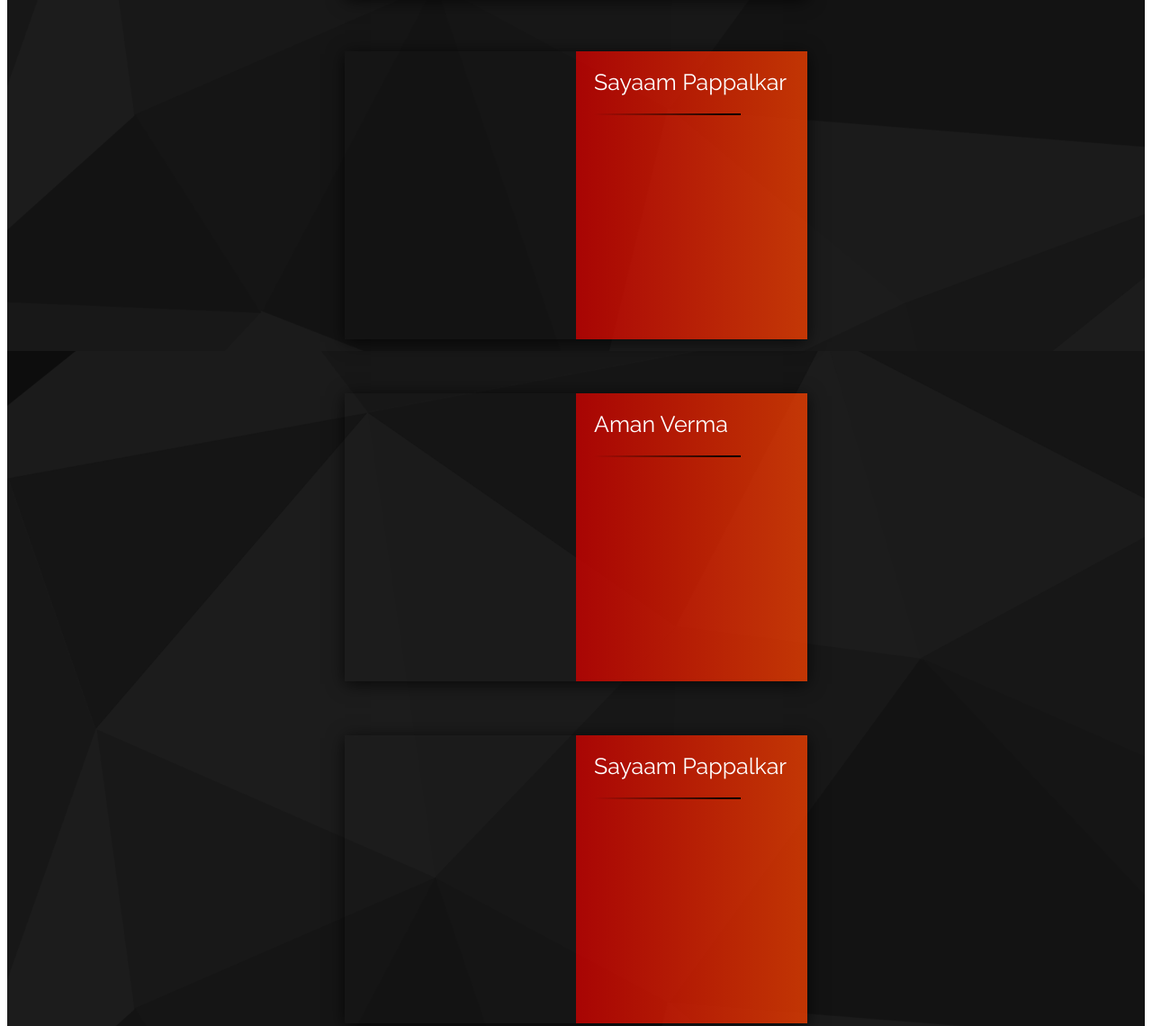
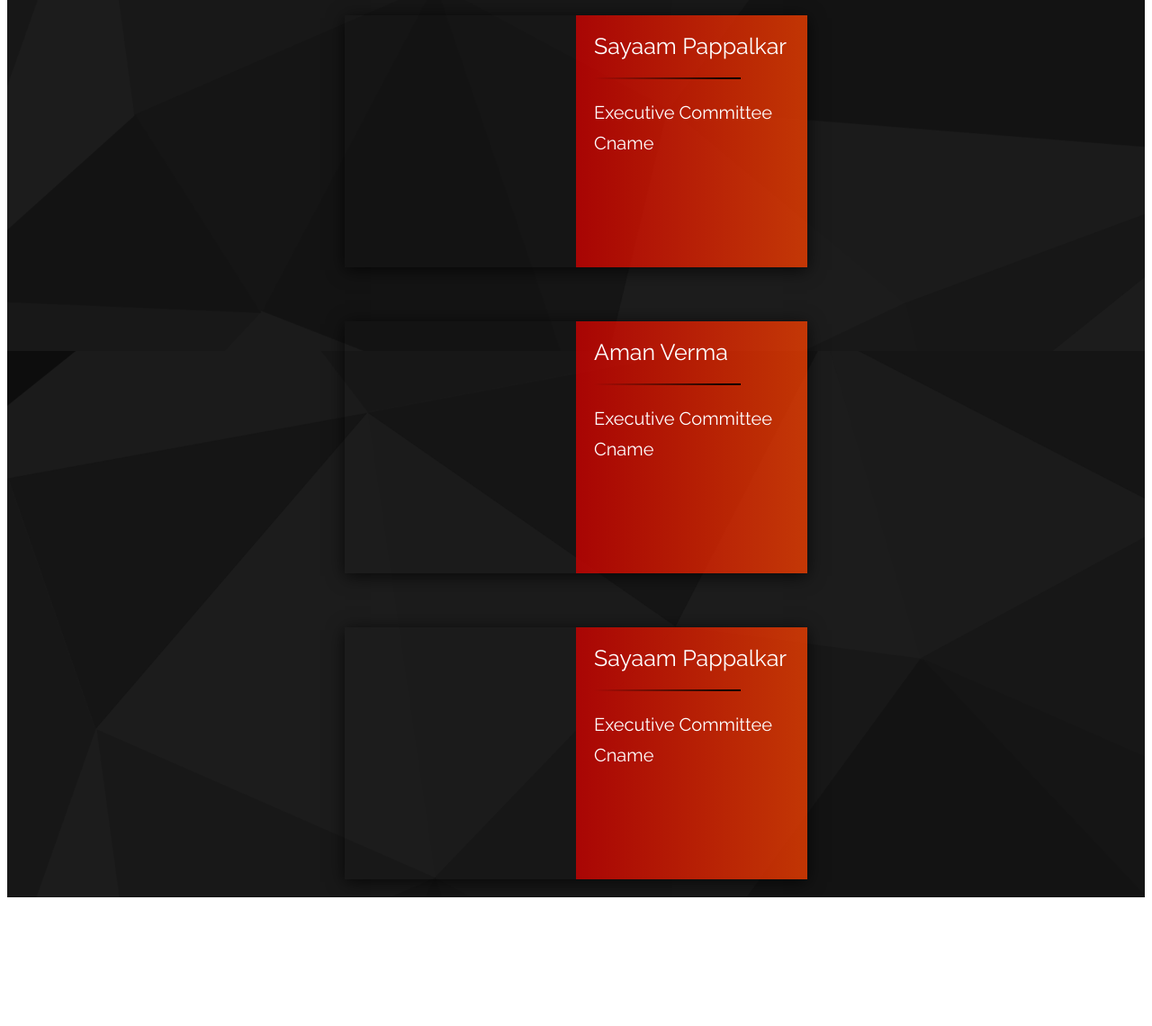
Before and after one commit to kryptonian41/Abhivarta, a website: page pages/teampage.html in a window 1280 px wide. Shown: the part 611-1751 px from the top of the page at 90% size. After the commit the page ends 1608 px from the top, so only its background shows below. Drawn offline with Linux system fonts and the light colour scheme.

Commit message:
improved code

```diff
--- a/pages/teampage.html
+++ b/pages/teampage.html
@@ -45,6 +45,10 @@
           <div class="flex-column__card--content">
             <h1>Sayaam Pappalkar</h1>
             <div class="line"></div>
+            <p>
+              Executive Committee
+              Cname
+            </p>
           </div>
         </div>
       </div>
@@ -57,6 +61,10 @@
           <div class="flex-column__card--content">
             <h1>Aman Verma</h1>
             <div class="line"></div>
+            <p>
+              Executive Committee
+              Cname
+            </p>
           </div>
         </div>
       </div>
@@ -69,6 +77,10 @@
           <div class="flex-column__card--content">
             <h1>Sayaam Pappalkar</h1>
             <div class="line"></div>
+            <p>
+              Executive Committee
+              Cname
+            </p>
           </div>
         </div>
       </div>
--- a/sass/layouts/_teampage.sass
+++ b/sass/layouts/_teampage.sass
@@ -33,21 +33,22 @@
     background: transparent
     display: flex
     justify-content: space-around
-    flex-wrap: wrap
-    align-content: center
+    // align-content: center
     // margin-top: 10px
   &-column
     background: transparent
     margin-top: 2rem
-    height: 40vh
+    min-height: 35vh
+    height: auto
     flex-basis: 45%
+    display: flex
     position: relative
     overflow: hidden
     transition: transform 0.3s ease-in-out
     box-shadow: 0px 3px 18px rgba(0,0,0,0.7)
     &__card
-      width: 100%
-      height: 100%
+      // height: 100%
+      flex: 1
       display: flex
       >div
         flex-basis: 50%
@@ -107,7 +108,6 @@
     &-row
       padding: 10px 35px
     &-column
-      min-height: 60vh
       flex-basis: 80%
       &__card
         flex-direction: column
```
Also changed, not shown: css/style.css, 1 other file.
